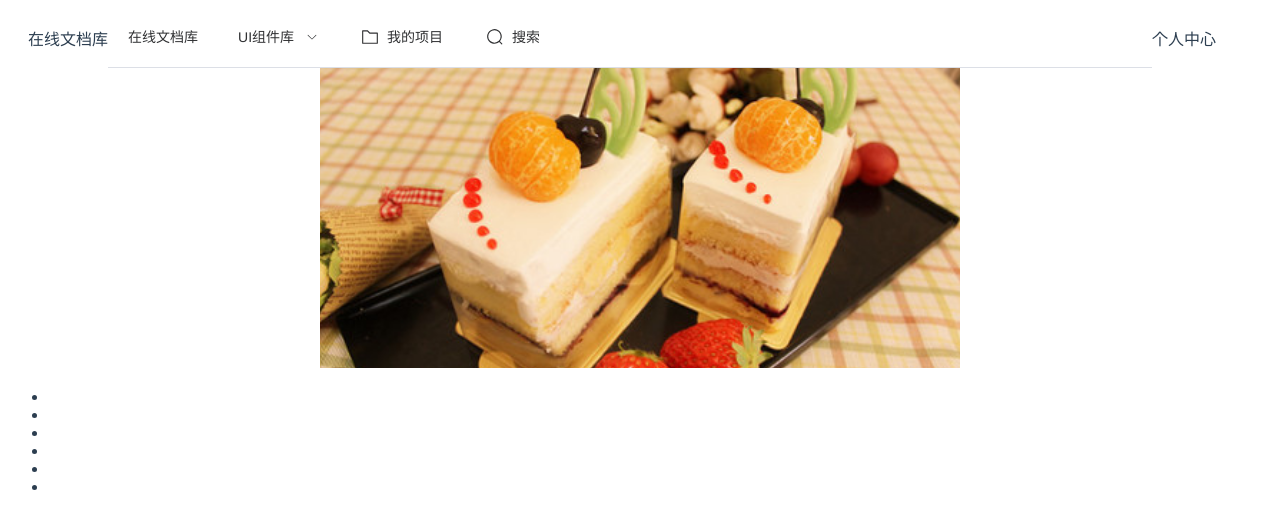
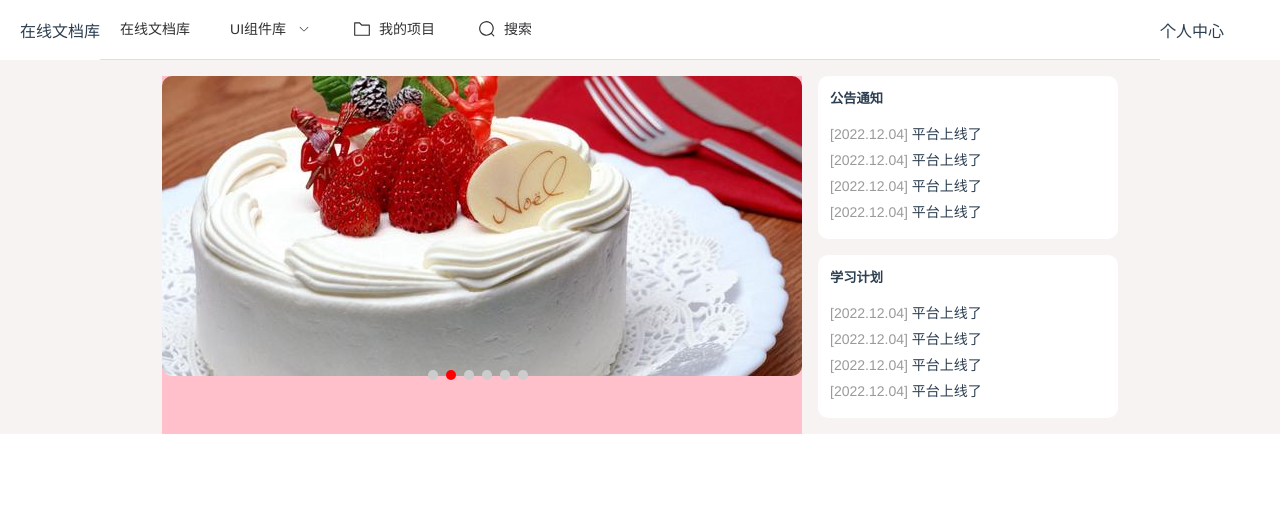
Before and after one commit to LetMeShine/online-work, a Vue app: page /#/home in a window 1280 px wide. Shown: the top 528 px of the page. Built offline with nearby package versions, Linux system fonts and the light colour scheme.

Commit message:
【功能新增】 1.引入公共样式 2.新增公告通知模块

```diff
--- a/src/App.vue
+++ b/src/App.vue
@@ -42,7 +42,6 @@ export default defineComponent({
     font-family: Avenir, Helvetica, Arial, sans-serif;
     -webkit-font-smoothing: antialiased;
     -moz-osx-font-smoothing: grayscale;
-    text-align: center;
     color: #2c3e50;
     /* margin-top: 60px; */
 }
--- /dev/null
+++ b/src/assets/css/common.css
@@ -0,0 +1,10 @@
+*{
+    margin: 0;
+    padding: 0;
+    list-style: none;
+    text-decoration: none;
+    box-sizing: border-box;
+}
+.border4px{
+    border-radius: 10px;
+}
--- a/src/common/Banner.vue
+++ b/src/common/Banner.vue
@@ -1,8 +1,14 @@
 <template>
     <div class="banner">
-        <img v-for="(v, i) in items" :key="i" :src="v" v-show="i === n" />
+        <img
+            class="border4px banner-img"
+            v-for="(v, i) in items"
+            :key="i"
+            :src="v"
+            v-show="i === n"
+        />
         <div class="banner-circle">
-            <ul>
+            <ul class="circle-container">
                 <li
                     :class="i === n ? 'selected' : ''"
                     v-for="(item, i) in items"
@@ -35,7 +41,7 @@ export default {
                 } else {
                     state.n = 0;
                 }
-            }, 2000);
+            }, 3000);
         };
         // 鼠标移上去 停止轮播
         const stopAuto = (i) => {
@@ -64,3 +70,37 @@ export default {
     },
 };
 </script>
+
+<style scoped lang="less">
+.banner {
+    position: relative;
+    width: 100%;
+    .banner-img {
+        // width: 100%;
+        height: 100%;
+        object-fit: contain;
+    }
+    .banner-circle {
+        position: absolute;
+        bottom: 0;
+        left: 50%;
+        .circle-container {
+            margin-left: -50%;
+            display: flex;
+            cursor: pointer;
+            li {
+                list-style: none;
+                // 子元素的设置固定宽度px这些，这样才能撑开父元素
+                width: 10px;
+                height: 10px;
+                border-radius: 50%;
+                margin-right: 8px;
+                background-color: #ccc;
+                &.selected {
+                    background-color: red;
+                }
+            }
+        }
+    }
+}
+</style>
--- a/src/components/home/container/index.vue
+++ b/src/components/home/container/index.vue
@@ -1,16 +1,54 @@
 <template>
-    <div class="">
+    <div class="home-container">
         <Header />
-        <!-- 中间主体内容 -->
-        <div>
-            <!-- 轮播图 -->
-            <Banner :imgs="imgs" />
-            <!-- 公告通知 -->
+        <!-- 主体内容 -->
+        <div class="content-container">
+            <!-- 左侧 -->
+            <div class="letf-container">
+                <!-- 轮播图 -->
+                <Banner :imgs="imgs" />
+            </div>
+            <!-- 右侧 -->
+            <div class="right-container">
+                <!-- 公告通知 -->
+                <div class="notice border4px">
+                    <h5 class="notice-title">公告通知</h5>
+                    <p
+                        class="notice-info"
+                        v-for="(notice, index) in noticeList"
+                        :key="index"
+                    >
+                        <span class="notice-info-date"
+                            >[{{ notice.date }}]</span
+                        >
+                        <span class="notice-info-content">{{
+                            notice.content
+                        }}</span>
+                    </p>
+                </div>
+                <!-- 一周学习计划 -->
+                <div class="notice border4px">
+                    <h5 class="notice-title">学习计划</h5>
+                    <p
+                        class="notice-info"
+                        v-for="(notice, index) in noticeList"
+                        :key="index"
+                    >
+                        <span class="notice-info-date"
+                            >[{{ notice.date }}]</span
+                        >
+                        <span class="notice-info-content">{{
+                            notice.content
+                        }}</span>
+                    </p>
+                </div>
+            </div>
         </div>
-        <div>
-            <!-- 统计表 -->
-            <!-- 项目分类 标签 -->
-        </div>
+
+        <!-- <div class="count-container"> -->
+        <!-- 统计表 -->
+        <!-- 项目分类 标签 -->
+        <!-- </div> -->
     </div>
 </template>
 <script>
@@ -32,8 +70,71 @@ export default {
                 require("@/assets/img/5.jpg"),
                 require("@/assets/img/6.jpg"),
             ],
+            noticeList: [
+                {
+                    date: "2022.12.04",
+                    content: "平台上线了",
+                },
+                {
+                    date: "2022.12.04",
+                    content: "平台上线了",
+                },
+                {
+                    date: "2022.12.04",
+                    content: "平台上线了",
+                },
+                {
+                    date: "2022.12.04",
+                    content: "平台上线了",
+                },
+            ],
         });
         return state;
     },
 };
 </script>
+
+<style scoped lang="less">
+.home-container {
+    position: relative;
+    width: 100%;
+    .content-container {
+        background-color: rgb(247, 243, 243);
+        width: 100%;
+        display: flex;
+        justify-content: center;
+        padding-top: 16px;
+        .letf-container {
+            background-color: pink;
+            margin-right: 16px;
+        }
+        .right-container {
+            // background-color: rgb(252, 212, 219);
+            .notice {
+                width: 300px;
+                padding: 12px;
+                margin-bottom: 16px;
+                background-color: #fff;
+                &-title {
+                    margin: 0 0 16px 0;
+                }
+                &-info {
+                    margin-bottom: 6px;
+                    font-size: 14px;
+                    &-date {
+                        color: rgb(155, 154, 154);
+                        margin-right: 4px;
+                    }
+                    &-content {
+                        &:hover {
+                            cursor: pointer;
+                            text-decoration: underline;
+                            color: rgb(247, 101, 101);
+                        }
+                    }
+                }
+            }
+        }
+    }
+}
+</style>
--- a/src/main.ts
+++ b/src/main.ts
@@ -12,6 +12,9 @@ import 'element-plus/dist/index.css'
 // 图标引入
 import * as ElementPlusIconsVue from '@element-plus/icons-vue'
 
+// 公共样式引入
+import '@/assets/css/common.css'
+
 const app = createApp(App);
 // 注册全局公共组件组件
 for (const [key, component] of Object.entries(ElementPlusIconsVue)) {
```
